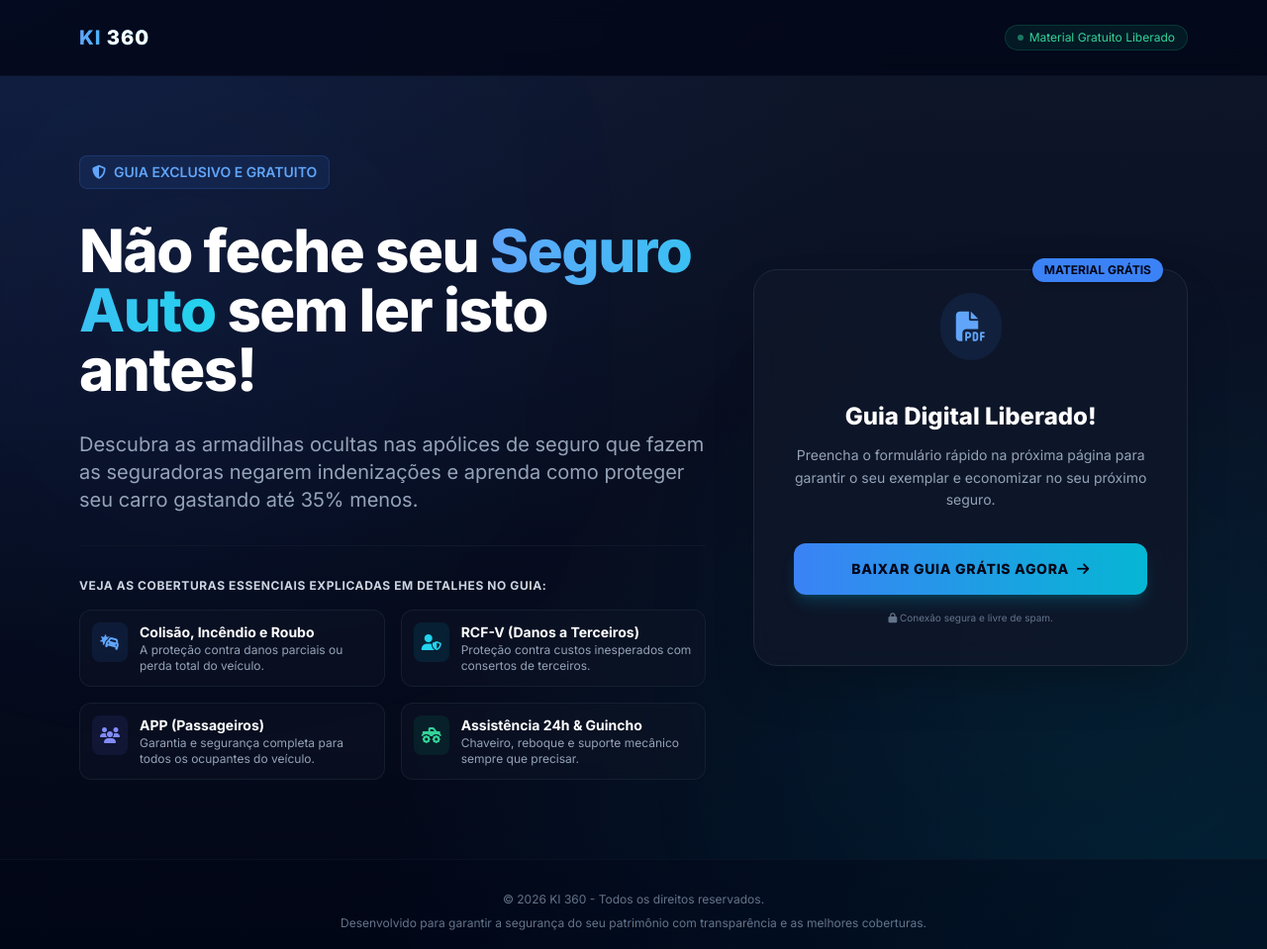
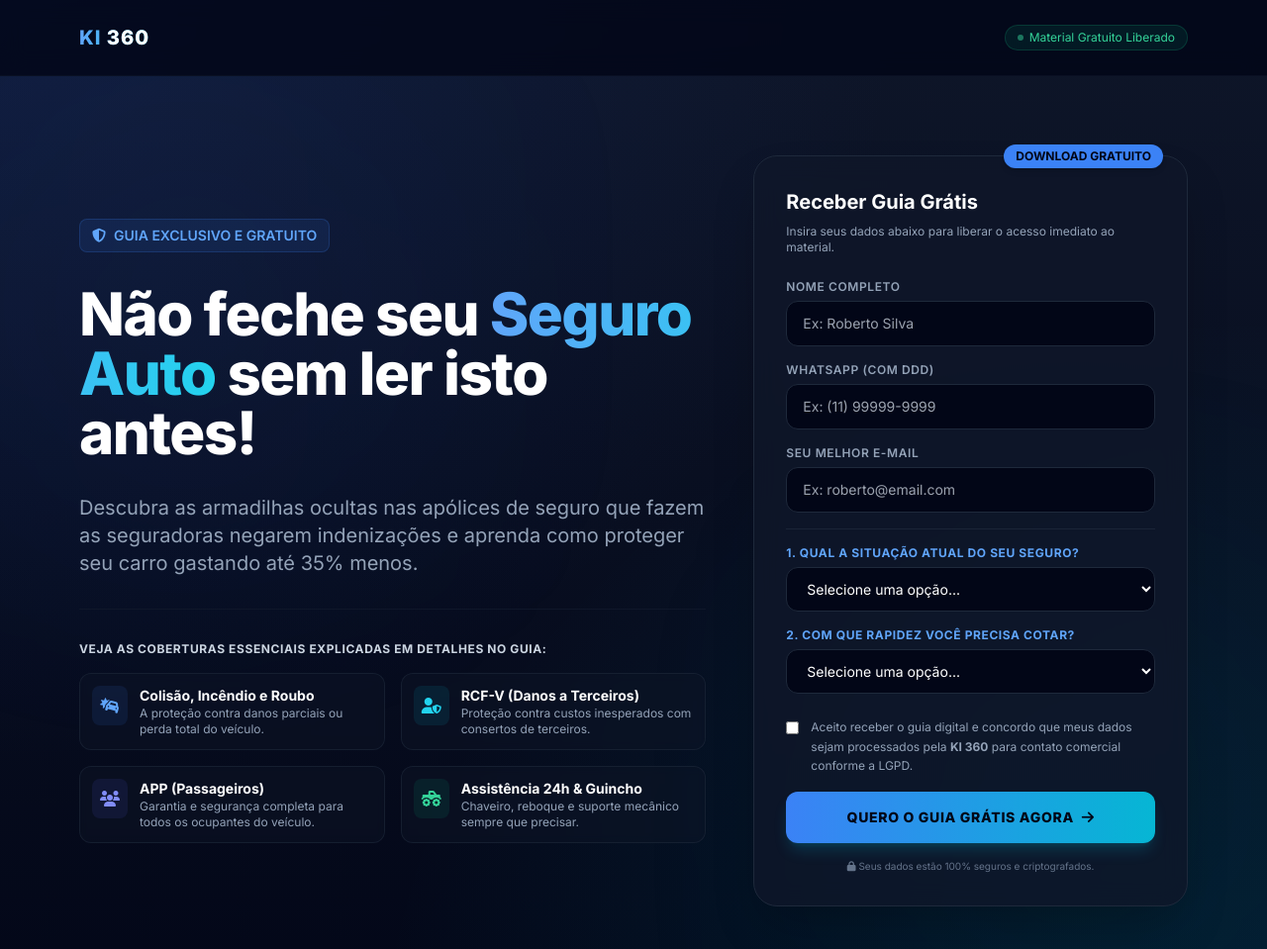
Before and after one commit to iluminelab-Starley/sa, a plain HTML site: page index.html in a window 1280 px wide. Shown: the top 959 px of the page at 99% size. Drawn offline with nearby package versions, Linux system fonts and the light colour scheme.

Commit message:
Update index.html

```diff
--- a/index.html
+++ b/index.html
@@ -14,7 +14,7 @@
         body {
             font-family: 'Inter', sans-serif;
         }
-        /* Background Temático Premium: Textura de asfalto tecnológico */
+        /* Background Premium */
         .bg-nicho-auto {
             background-color: #020617;
             background-image:
@@ -27,7 +27,7 @@
 </head>
 <body class="bg-nicho-auto text-slate-100 min-h-screen selection:bg-blue-500 selection:text-white">
 
-    <!-- Header Simples para Foco Total na Conversão -->
+    <!-- Header Simples -->
     <header class="py-6 border-b border-slate-900/60 bg-slate-950/80 backdrop-blur-md sticky top-0 z-50">
         <div class="max-w-6xl mx-auto px-4 flex justify-between items-center">
             <div class="text-xl font-extrabold tracking-wider text-transparent bg-clip-text bg-gradient-to-r from-blue-400 to-cyan-400">
@@ -42,13 +42,12 @@
     <!-- Seção Principal -->
     <main class="relative overflow-hidden py-12 md:py-20">
 
-        <!-- Detalhe de iluminação como se fossem faróis no fundo -->
         <div class="absolute top-20 left-10 w-[300px] h-[300px] bg-blue-600/10 blur-[150px] rounded-full pointer-events-none"></div>
         <div class="absolute bottom-10 right-10 w-[300px] h-[300px] bg-cyan-600/10 blur-[150px] rounded-full pointer-events-none"></div>
 
         <div class="max-w-6xl mx-auto px-4 relative z-10 grid grid-cols-1 lg:grid-cols-12 gap-12 items-center">
 
-            <!-- Coluna Esquerda: Conteúdo e Coberturas -->
+            <!-- Coluna Esquerda: Informações -->
             <div class="lg:col-span-7 space-y-8">
                 <div class="inline-flex items-center gap-2 bg-blue-500/10 text-blue-400 border border-blue-500/20 px-3 py-1.5 rounded-lg text-sm font-semibold">
                     <i class="fa-solid fa-shield-halved"></i> GUIA EXCLUSIVO E GRATUITO
@@ -64,7 +63,7 @@
 
                 <hr class="border-slate-900">
 
-                <!-- Coberturas -->
+                <!-- Lista de Benefícios/Coberturas -->
                 <div>
                     <h3 class="text-slate-300 font-bold uppercase tracking-wider text-xs mb-4">Veja as coberturas essenciais explicadas em detalhes no guia:</h3>
                     <div class="grid grid-cols-1 sm:grid-cols-2 gap-4">
@@ -105,30 +104,80 @@
                 </div>
             </div>
 
-            <!-- Coluna Direita: Caixa de Chamada Simplificada de Alta Conversão -->
+            <!-- Coluna Direita: Formulário Nativo Integrado -->
             <div class="lg:col-span-5">
-                <div class="bg-slate-900/80 border border-slate-800 p-8 md:p-10 rounded-3xl shadow-2xl backdrop-blur-md relative text-center flex flex-col justify-center items-center min-h-[380px]">
+                <div class="bg-slate-900/80 border border-slate-800 p-6 md:p-8 rounded-3xl shadow-2xl backdrop-blur-md relative">
                     <div class="absolute -top-3 right-6 bg-blue-500 text-slate-950 font-bold text-xs uppercase px-3 py-1 rounded-full shadow-md">
-                        Material Grátis
+                        Download Gratuito
                     </div>
 
-                    <div class="p-4 rounded-full bg-blue-500/10 text-blue-400 mb-6 text-3xl animate-bounce">
-                        <i class="fa-solid fa-file-pdf"></i>
-                    </div>
+                    <h2 class="text-xl font-bold text-white mb-2">Receber Guia Grátis</h2>
+                    <p class="text-xs text-slate-400 mb-6">Insira seus dados abaixo para liberar o acesso imediato ao material.</p>
 
-                    <h2 class="text-2xl font-extrabold text-white mb-3">Guia Digital Liberado!</h2>
-                    <p class="text-sm text-slate-400 mb-8 leading-relaxed">
-                        Preencha o formulário rápido na próxima página para garantir o seu exemplar e economizar no seu próximo seguro.
-                    </p>
+                    <!-- Formulário apontando para o endpoint correto do funil básico do Systeme.io -->
+                    <form action="https://iluminelab.systeme.io/8e2a073b" method="POST" class="space-y-4">
 
-                    <!-- Botão de Redirecionamento Direto -->
-                    <a href="https://iluminelab.systeme.io/8e2a073b" class="w-full bg-gradient-to-r from-blue-500 to-cyan-500 hover:from-blue-600 hover:to-cyan-600 text-slate-950 font-extrabold py-4 px-6 rounded-xl text-sm uppercase tracking-wider transition-all duration-300 transform hover:-translate-y-0.5 shadow-lg shadow-cyan-500/20 flex items-center justify-center gap-2 cursor-pointer">
-                        Baixar Guia Grátis Agora <i class="fa-solid fa-arrow-right"></i>
-                    </a>
+                        <!-- Nome -->
+                        <div>
+                            <label class="block text-xs font-semibold uppercase tracking-wider text-slate-400 mb-1.5">Nome Completo</label>
+                            <input type="text" name="first_name" required placeholder="Ex: Roberto Silva" class="w-full bg-slate-950 border border-slate-800 focus:border-blue-500 focus:ring-2 focus:ring-blue-500/20 rounded-xl px-4 py-3 text-sm text-white transition-all outline-none">
+                        </div>
 
-                    <p class="text-[10px] text-slate-500 mt-4">
-                        <i class="fa-solid fa-lock"></i> Conexão segura e livre de spam.
-                    </p>
+                        <!-- WhatsApp -->
+                        <div>
+                            <label class="block text-xs font-semibold uppercase tracking-wider text-slate-400 mb-1.5">WhatsApp (com DDD)</label>
+                            <input type="tel" name="phone" required placeholder="Ex: (11) 99999-9999" class="w-full bg-slate-950 border border-slate-800 focus:border-blue-500 focus:ring-2 focus:ring-blue-500/20 rounded-xl px-4 py-3 text-sm text-white transition-all outline-none">
+                        </div>
+
+                        <!-- Email -->
+                        <div>
+                            <label class="block text-xs font-semibold uppercase tracking-wider text-slate-400 mb-1.5">Seu Melhor E-mail</label>
+                            <input type="email" name="email" required placeholder="Ex: roberto@email.com" class="w-full bg-slate-950 border border-slate-800 focus:border-blue-500 focus:ring-2 focus:ring-blue-500/20 rounded-xl px-4 py-3 text-sm text-white transition-all outline-none">
+                        </div>
+
+                        <hr class="border-slate-800/80 my-4">
+
+                        <!-- PERGUNTA 1 DE QUALIFICAÇÃO (Dropdown Customizado) -->
+                        <div>
+                            <label class="block text-xs font-bold uppercase tracking-wider text-blue-400 mb-1.5">1. Qual a situação atual do seu seguro?</label>
+                            <select name="pergunta_situacao_seguro" required class="w-full bg-slate-950 border border-slate-800 focus:border-blue-500 focus:ring-2 focus:ring-blue-500/20 rounded-xl px-4 py-3 text-sm text-white transition-all outline-none cursor-pointer">
+                                <option value="" disabled selected class="text-slate-500">Selecione uma opção...</option>
+                                <option value="Vencendo nos próximos 30 dias" class="bg-slate-950 text-white">Meu seguro está vencendo nos próximos 30 dias</option>
+                                <option value="Tenho seguro mas vence depois" class="bg-slate-950 text-white">Tenho seguro, mas o vencimento ainda demora</option>
+                                <option value="Nao tenho seguro atualmente" class="bg-slate-950 text-white">Não tenho seguro e quero apenas conhecer mais</option>
+                            </select>
+                        </div>
+
+                        <!-- PERGUNTA 2 DE QUALIFICAÇÃO (Dropdown Customizado) -->
+                        <div>
+                            <label class="block text-xs font-bold uppercase tracking-wider text-blue-400 mb-1.5">2. Com que rapidez você precisa cotar?</label>
+                            <select name="pergunta_urgencia" required class="w-full bg-slate-950 border border-slate-800 focus:border-blue-500 focus:ring-2 focus:ring-blue-500/20 rounded-xl px-4 py-3 text-sm text-white transition-all outline-none cursor-pointer">
+                                <option value="" disabled selected class="text-slate-500">Selecione uma opção...</option>
+                                <option value="Preciso fechar imediatamente" class="bg-slate-950 text-white">Preciso de propostas comerciais imediatamente</option>
+                                <option value="Quero fazer cotacoes para planejar" class="bg-slate-950 text-white">Quero simular para comparar preços sem pressa</option>
+                                <option value="Apenas estudando opções" class="bg-slate-950 text-white">Apenas lendo o material, não pretendo contratar agora</option>
+                            </select>
+                        </div>
+
+                        <!-- Aceite LGPD -->
+                        <div class="pt-2">
+                            <label class="flex items-start gap-3 cursor-pointer group">
+                                <input type="checkbox" required class="mt-1 rounded border-slate-800 bg-slate-950 text-blue-500 focus:ring-0 focus:ring-offset-0 cursor-pointer">
+                                <span class="text-xs text-slate-400 group-hover:text-slate-300 transition-colors leading-relaxed">
+                                    Aceito receber o guia digital e concordo que meus dados sejam processados pela <strong>KI 360</strong> para contato comercial conforme a LGPD.
+                                </span>
+                            </label>
+                        </div>
+
+                        <!-- Botão de Envio -->
+                        <button type="submit" class="w-full bg-gradient-to-r from-blue-500 to-cyan-500 hover:from-blue-600 hover:to-cyan-600 text-slate-950 font-extrabold py-4 px-6 rounded-xl text-sm uppercase tracking-wider transition-all duration-300 transform hover:-translate-y-0.5 shadow-lg shadow-cyan-500/20 flex items-center justify-center gap-2 mt-4 cursor-pointer">
+                            Quero o Guia Grátis Agora <i class="fa-solid fa-arrow-right"></i>
+                        </button>
+
+                        <p class="text-[10px] text-center text-slate-500 mt-2">
+                            <i class="fa-solid fa-lock"></i> Seus dados estão 100% seguros e criptografados.
+                        </p>
+                    </form>
                 </div>
             </div>
 
@@ -138,7 +187,6 @@
     <!-- Rodapé -->
     <footer class="py-8 bg-slate-950/40 border-t border-slate-900/60 text-center text-xs text-slate-500">
         <p class="mb-2">© 2026 KI 360 - Todos os direitos reservados.</p>
-        <p>Desenvolvido para garantir a segurança do seu patrimônio com transparência e as melhores coberturas.</p>
     </footer>
 
 </body>
```
